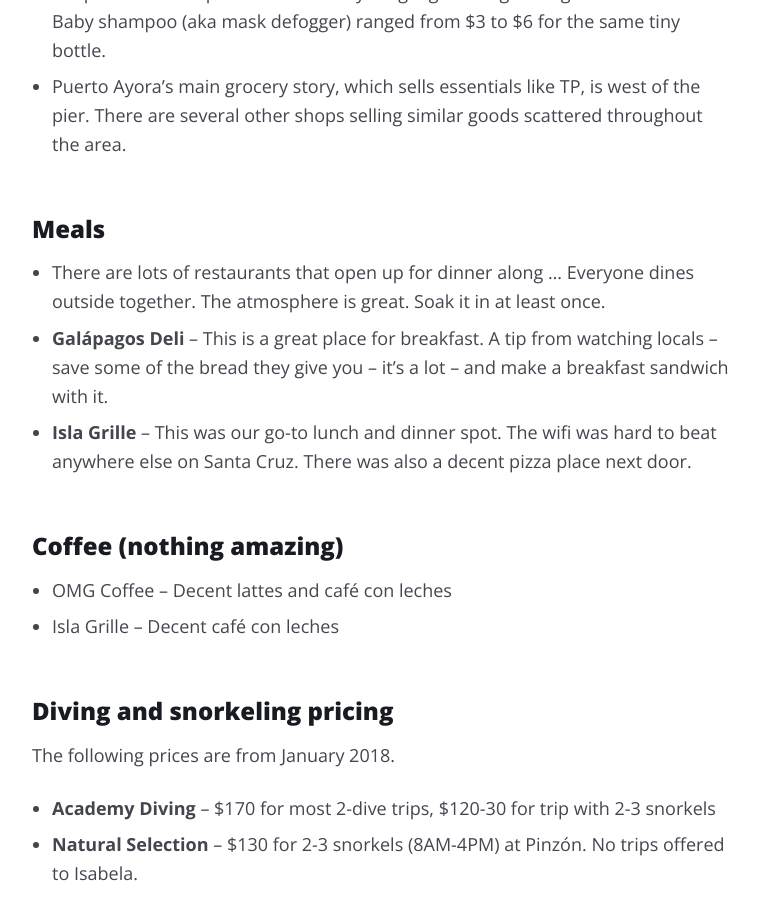
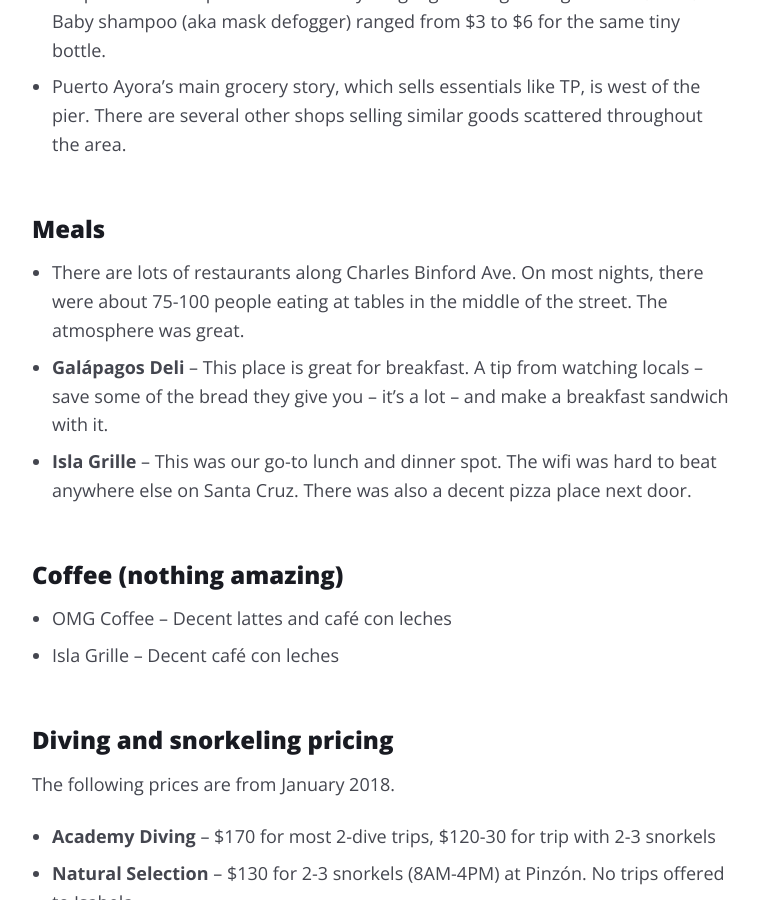
Before and after one commit to mcknightlabs/rtmup, a Jekyll site: the page built from _posts/goal/2018-01-29-galapagos.md, in a window 1280 px wide and 900 px high, scrolled down 2415 px. Shown: the whole window, without its empty margins (248-1007 px from the left). Built offline with Jekyll 4.4.1, drawn with Linux system fonts in a browser that asks for light colours; comment, search, counter and statistics services are not loaded.

Commit message:
galapagos post updates

```diff
--- a/_posts/goal/2018-01-29-galapagos.md
+++ b/_posts/goal/2018-01-29-galapagos.md
@@ -50,8 +50,8 @@
 * Puerto Ayora’s main grocery story, which sells essentials like TP, is west of the pier. There are several other shops selling similar goods scattered throughout the area.
 
 ## Meals
-* There are lots of restaurants that open up for dinner along ... Everyone dines outside together. The atmosphere is great. Soak it in at least once.
-* **Galápagos Deli** – This is a great place for breakfast. A tip from watching locals – save some of the bread they give you – it's a lot – and make a breakfast sandwich with it.
+* There are lots of restaurants along Charles Binford Ave. On most nights, there were about 75-100 people eating at tables in the middle of the street. The atmosphere was great.
+* **Galápagos Deli** – This place is great for breakfast. A tip from watching locals – save some of the bread they give you – it's a lot – and make a breakfast sandwich with it.
 * **Isla Grille** – This was our go-to lunch and dinner spot. The wifi was hard to beat anywhere else on Santa Cruz. There was also a decent pizza place next door.
 
 ## Coffee (nothing amazing)
```
